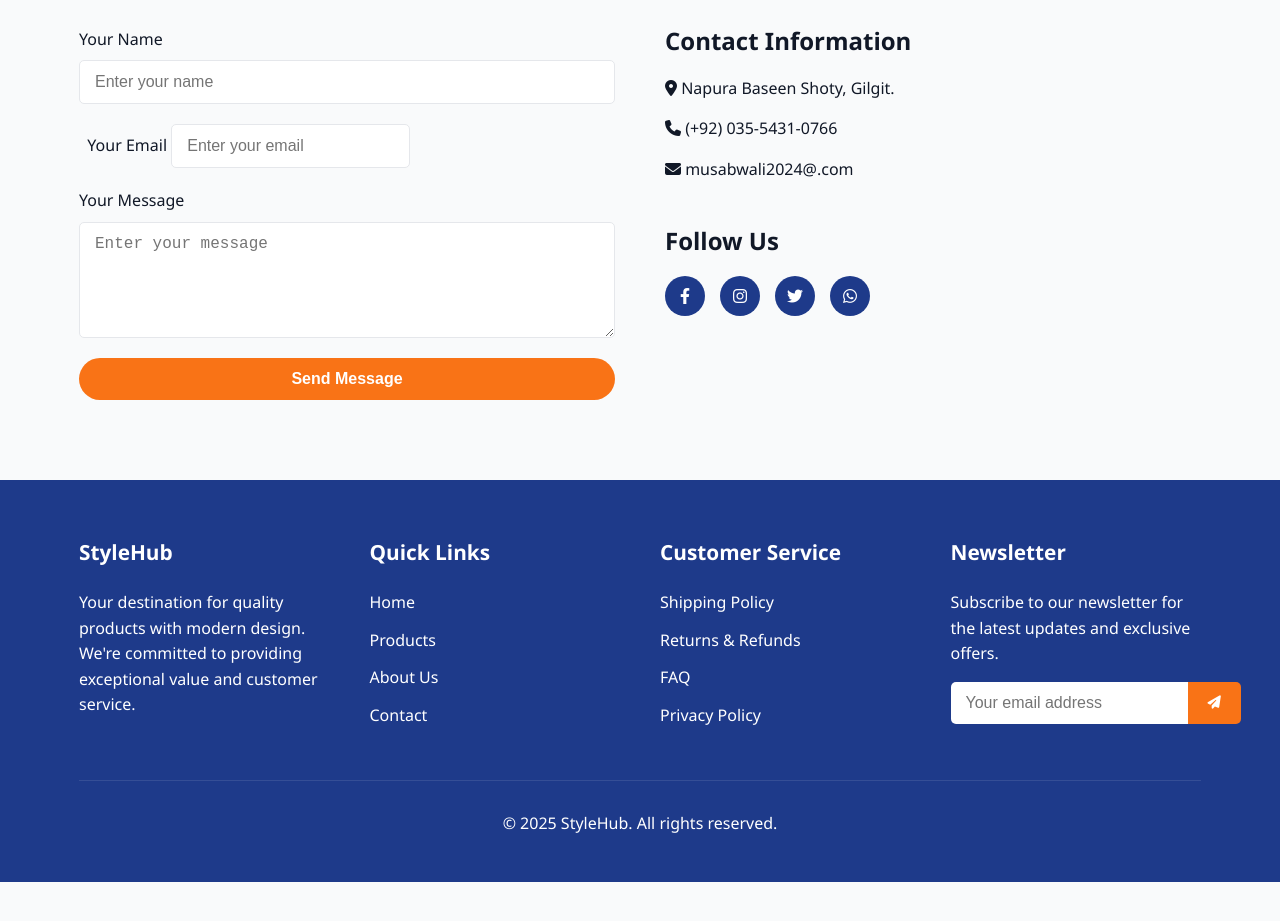
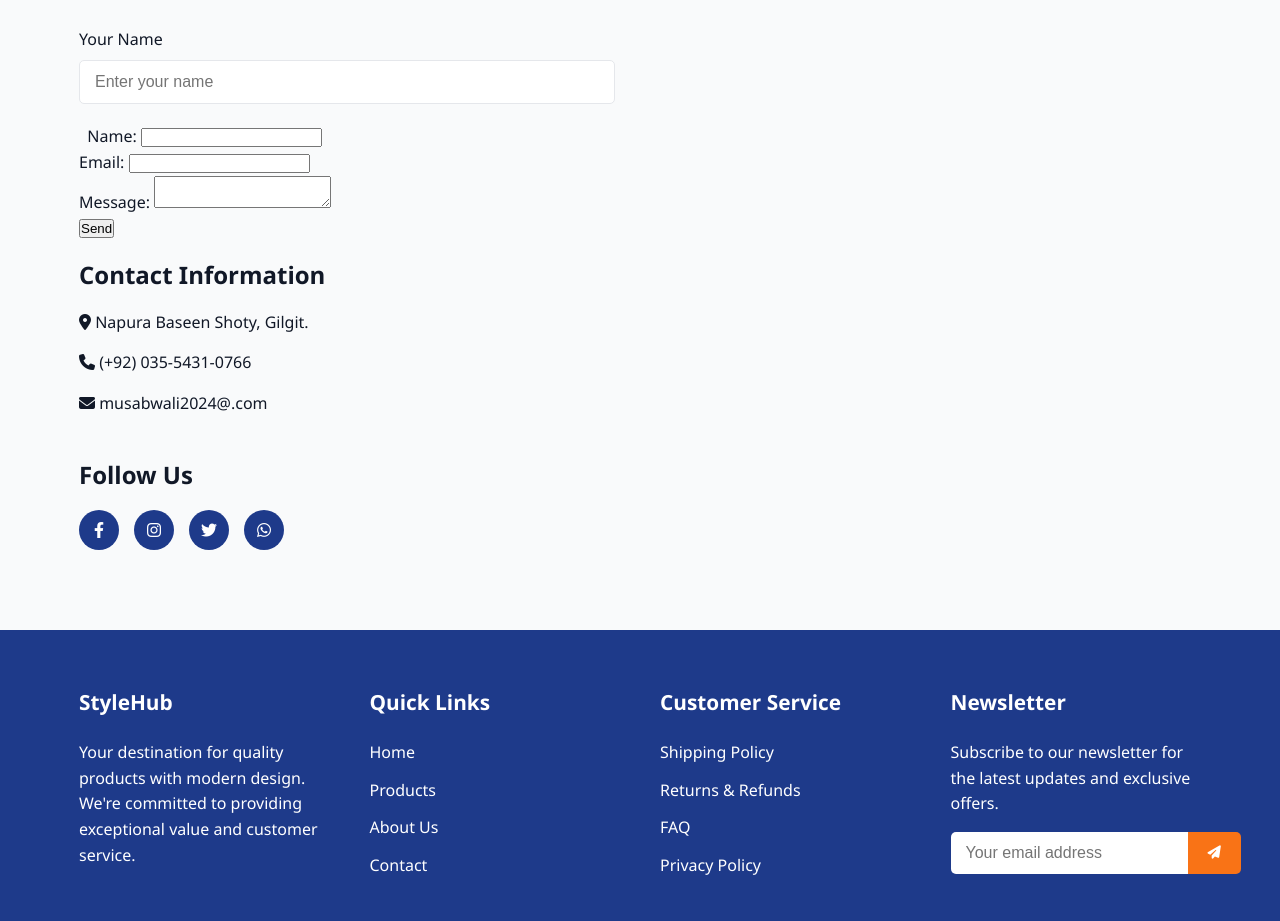
Before and after one commit to musab335/wali-blooms-by-hand, a plain HTML site: page index.html in a window 1280 px wide. Shown: the part 4120-5041 px from the top of the page. Before the commit the page ends 5002 px from the top, so only its background shows below. Drawn offline with Linux system fonts and the light colour scheme.

Commit message:
Update index.html

```diff
--- a/index.html
+++ b/index.html
@@ -280,16 +280,21 @@
 
 
 
-    <form action="https://formspree.io/f/xkgqakno" method="POST">  <label>
-                        <label for="email">Your Email</label>
-                        <input type="email" id="email" class="form-control" placeholder="Enter your email">
-                    </div>
-                    <div class="form-group">
-                        <label for="message">Your Message</label>
-                        <textarea id="message" class="form-control" rows="5" placeholder="Enter your message"></textarea>
-                    </div>
-                    <button class="btn btn-primary">Send Message</button>
-                </form>
+    <form action="https://formspree.io/f/xkgqakno" method="POST">
+  <label>
+    Name:
+    <input type="text" name="name" required>
+  </label><br>
+  <label>
+    Email:
+    <input type="email" name="email" required>
+  </label><br>
+  <label>
+    Message:
+    <textarea name="message" required></textarea>
+  </label><br>
+  <button type="submit">Send</button>
+</form>
                 </div>
                 <div class="contact-info fade-in">
                     <div>
```
